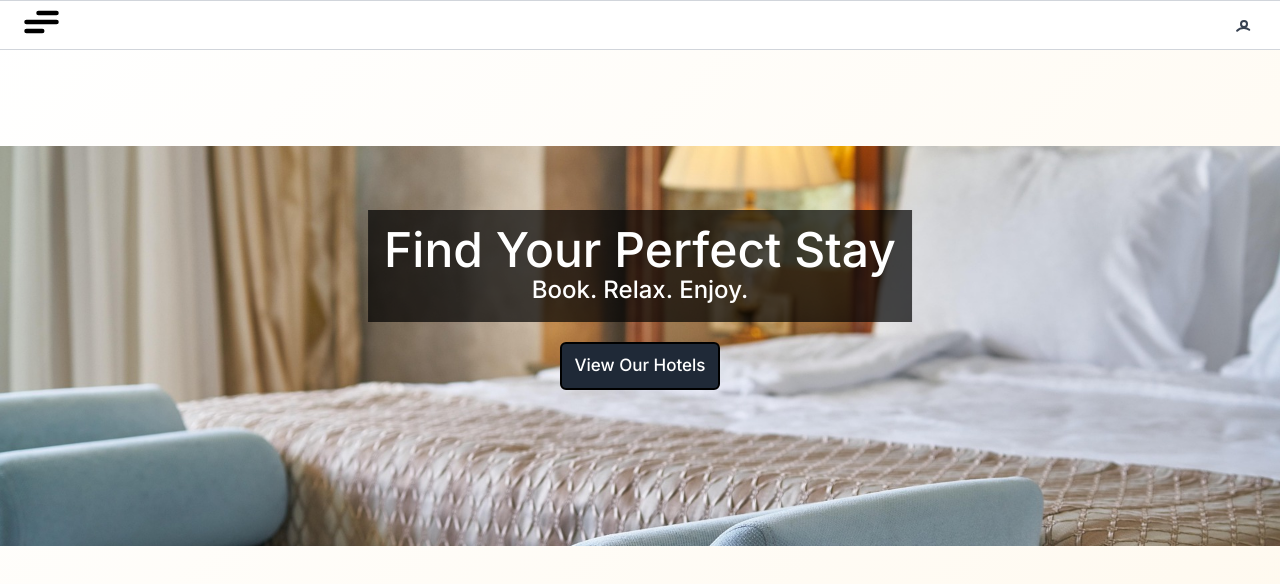
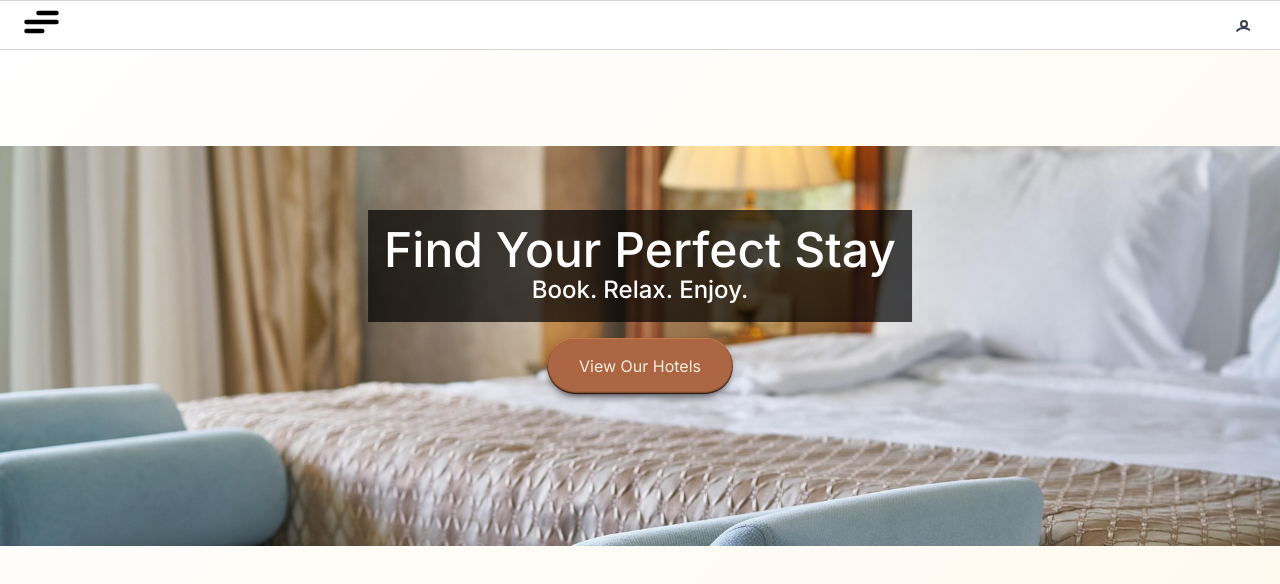
Before and after one commit to 2110503-2564/se-project-32_sing-nak-bid, a Next.js app: page / in a window 1280 px wide. Shown: the top 584 px of the page. Built offline with nearby package versions, Linux system fonts and the light colour scheme; no server answers.

Commit message:
create a Button.modul.css file,change button style in Banner

```diff
--- a/src/components/Banner.tsx
+++ b/src/components/Banner.tsx
@@ -3,6 +3,8 @@ import { useState } from "react";
 import Image from "next/image";
 import { useSession } from "next-auth/react";
 import { useRouter } from "next/navigation";
+import styles from './Button.module.css';
+//import button style from css file
 
 export default function Banner() {
   const covers = [
@@ -40,13 +42,15 @@ export default function Banner() {
 
       <div className="absolute inset-0 flex items-center justify-center z-30 mt-10 mt-10">
         <button
-          className="relative inline-block w-40 h-12 text-[17px] font-medium border-2 border-black bg-gray-800 text-white rounded-md overflow-hidden transition-colors duration-500 hover:bg-white hover:text-black"
+          className={styles['button']}
           onClick={(e) => {
             e.stopPropagation();
             router.push("/hotels");
           }}
         >
-          <span className="absolute top-full left-full w-[200px] h-[150px] bg-white rounded-full transition-all duration-700 hover:top-[-30px] hover:left-[-30px]"></span>
+
+        {/* เปลี่ยนปุ่มเป็นแบบใหม่เลยขอคอมเม้นอันนี้ไว้นะ */}
+          {/* <span className="absolute top-full left-full w-[200px] h-[150px] bg-white rounded-full transition-all duration-700 hover:top-[-30px] hover:left-[-30px]"></span> */}
           <span className="relative z-10">View Our Hotels</span>
         </button>
       </div>
--- /dev/null
+++ b/src/components/Button.module.css
@@ -0,0 +1,181 @@
+/* add new UI button css */
+.button {
+    --black-700: #AC6643;
+    --border_radius: 9999px;
+    --transtion: 0.3s ease-in-out;
+    --offset: 2px;
+
+    cursor: pointer;
+    position: relative;
+
+    display: flex;
+    align-items: center;
+    gap: 2rem;
+
+    transform-origin: center;
+
+    padding: 1rem 2rem;
+    background-color: transparent;
+
+    border: none;
+    border-radius: var(--border_radius);
+    transform: scale(calc(1 + (var(--active, 0) * 0.1)));
+
+    transition: transform var(--transtion);
+  }
+
+  .button::before {
+    content: "";
+    position: absolute;
+    top: 50%;
+    left: 50%;
+    transform: translate(-50%, -50%);
+
+    width: 100%;
+    height: 100%;
+    background-color: var(--black-700);
+
+    border-radius: var(--border_radius);
+    box-shadow: inset 0 0.5px hsl(26, 77%, 62%), inset 0 -1px 2px 0 hsl(0, 0%, 0%),
+      0px 4px 10px -4px hsla(0 0% 0% / calc(1 - var(--active, 0))),
+      0 0 0 calc(var(--active, 0) * 0.375rem) #ffffffd2;
+
+    transition: all var(--transtion);
+    z-index: 0;
+  }
+
+  .button::after {
+    content: "";
+    position: absolute;
+    top: 50%;
+    left: 50%;
+    transform: translate(-50%, -50%);
+
+    width: 100%;
+    height: 100%;
+    background-color: #ED8265;
+    background-image: radial-gradient(
+        at 51% 89%,
+        #efa894,
+        transparent 50%
+      ),
+      radial-gradient(at 100% 100%,  #ED8265, transparent 50%),
+      radial-gradient(at 22% 91%, #ED8265, transparent 50%);
+    background-position: top;
+
+    opacity: var(--active, 0);
+    border-radius: var(--border_radius);
+    transition: opacity var(--transtion);
+    z-index: 2;
+  }
+
+  .button:is(:hover, :focus-visible) {
+    --active: 1;
+  }
+  .button:active {
+    transform: scale(1);
+  }
+
+  .button .dots_border {
+    --size_border: calc(100% + 2px);
+
+    overflow: hidden;
+
+    position: absolute;
+    top: 50%;
+    left: 50%;
+    transform: translate(-50%, -50%);
+
+    width: var(--size_border);
+    height: var(--size_border);
+    background-color: transparent;
+
+    border-radius: var(--border_radius);
+    z-index: -10;
+  }
+
+  .button .dots_border::before {
+    content: "";
+    position: absolute;
+    top: 30%;
+    left: 50%;
+    transform: translate(-50%, -50%);
+    transform-origin: left;
+    transform: rotate(0deg);
+
+    width: 100%;
+    height: 2rem;
+    background-color: rgb(255, 255, 255);
+
+    mask: linear-gradient(transparent 0%, rgb(255, 255, 255) 120%);
+    animation: rotate 2s linear infinite;
+  }
+
+  @keyframes rotate {
+    to {
+      transform: rotate(360deg);
+    }
+  }
+
+  .button .sparkle {
+    position: relative;
+    z-index: 10;
+
+    width: 1.75rem;
+  }
+
+  .button .sparkle .path {
+    fill: currentColor;
+    stroke: currentColor;
+
+    transform-origin: center;
+
+    color: hsl(0, 0%, 100%);
+  }
+
+  .button:is(:hover, :focus) .sparkle .path {
+    animation: path 1.5s linear 0.5s infinite;
+  }
+
+  .button .sparkle .path:nth-child(1) {
+    --scale_path_1: 1.2;
+  }
+  .button .sparkle .path:nth-child(2) {
+    --scale_path_2: 1.2;
+  }
+  .button .sparkle .path:nth-child(3) {
+    --scale_path_3: 1.2;
+  }
+
+  @keyframes path {
+    0%,
+    34%,
+    71%,
+    100% {
+      transform: scale(1);
+    }
+    17% {
+      transform: scale(var(--scale_path_1, 1));
+    }
+    49% {
+      transform: scale(var(--scale_path_2, 1));
+    }
+    83% {
+      transform: scale(var(--scale_path_3, 1));
+    }
+  }
+
+  .button .text_button {
+    position: relative;
+    z-index: 10;
+
+    background-image: linear-gradient(
+      90deg,
+      hsla(0 0% 100% / 1) 0%,
+      hsla(0 0% 100% / var(--active, 0)) 120%
+    );
+    background-clip: text;
+
+    font-size: 1rem;
+    color: transparent;
+  }
```
